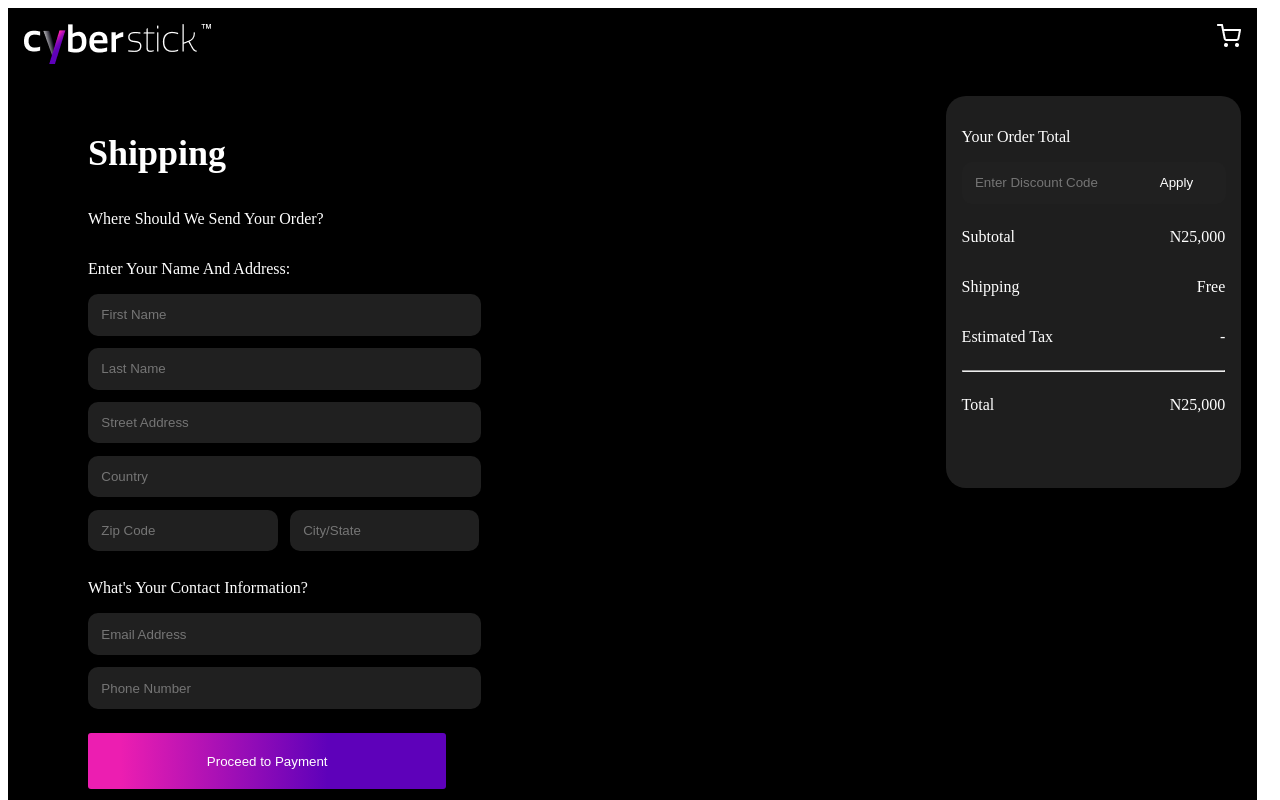
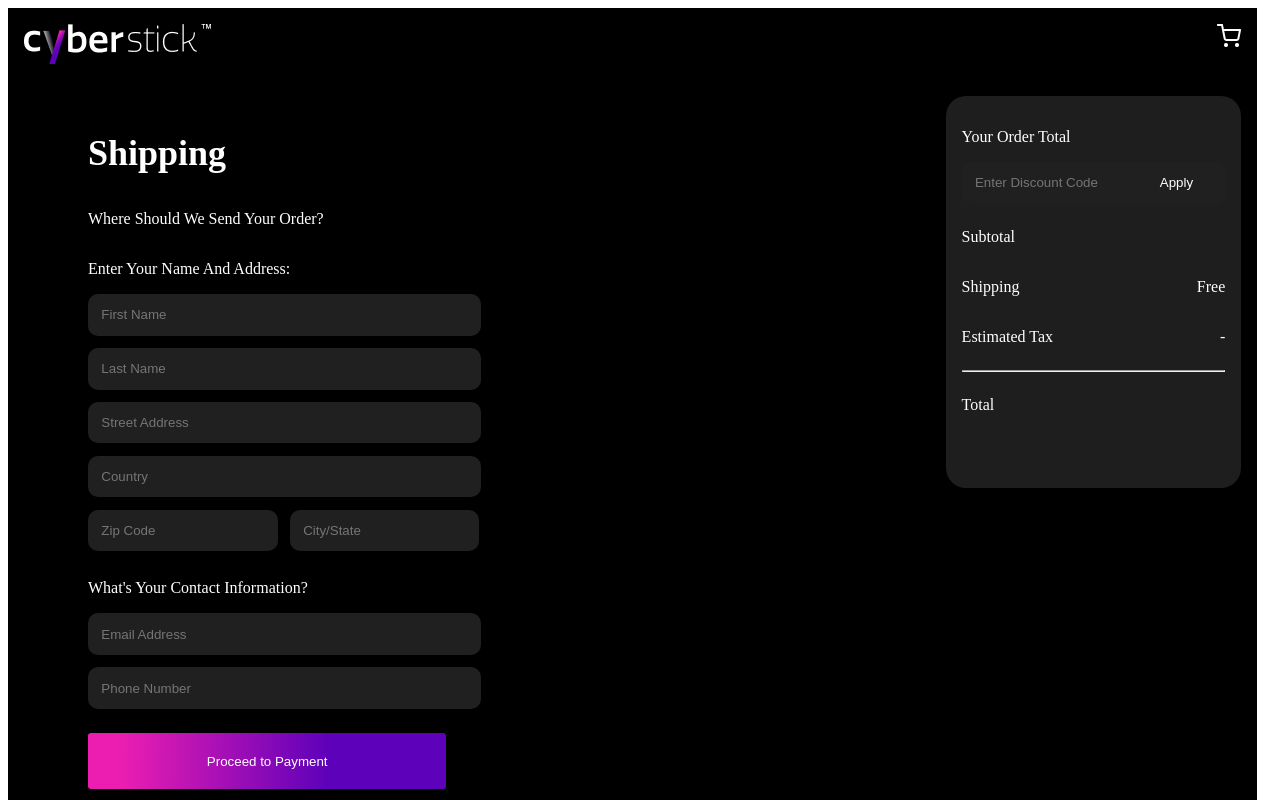
Before and after one commit to Tomivan/cyberstick, a React (Create React App) app: page /shipping in a window 1280 px wide. Shown: the top 800 px of the page. Built offline with nearby package versions, Linux system fonts and the light colour scheme; a web font is replaced by a local one.

Commit message:
price context implemented

```diff
--- a/src/components/review/review.jsx
+++ b/src/components/review/review.jsx
@@ -1,10 +1,12 @@
-import React from "react";
+import React, { useContext } from "react";
 import { Link } from "@reach/router";
 import DeviceStick from "../../assets/images/device-stick.png";
 import "./review.css";
 import { useState} from "react";
+import { PriceContext } from "../../context/priceContext";
 
 const Review = () => {
+    const {setPrice} =useContext(PriceContext)
     const [cartItem, setCartItem] = useState({
         quantity:1,
         price:39000,
@@ -12,10 +14,14 @@ const Review = () => {
     })
     const increaseQuantity = ()=>{
         setCartItem({...cartItem, quantity:cartItem.quantity + 1, price:cartItem.basePrice * (cartItem.quantity + 1)})
+
+        setPrice(cartItem.price)
     }
     const decreaseQuantity = ()=>{
         if(cartItem.quantity > 1){
         setCartItem({...cartItem, quantity:cartItem.quantity - 1, price: cartItem.basePrice * (cartItem.quantity - 1)})}
+        setPrice(cartItem.price)
+
     }
 
     return(
--- a/src/components/shipping/shipping.jsx
+++ b/src/components/shipping/shipping.jsx
@@ -1,12 +1,14 @@
-import React from "react";
+import React, {useContext} from "react";
 import { useForm } from "react-hook-form";
+import { PriceContext } from "../../context/priceContext";
 import firebase from 'firebase/compat/app';
 import 'firebase/compat/firestore';
 import "./shipping.css";
 
 const Shipping = () => {
     const {handleSubmit, register, reset } = useForm([]);
-
+    const {price} = useContext(PriceContext)
+    console.log(price)
     function shippingDetails(data) {
         const msg = `First Name: ${data.firstName}<br />
                      Last Name: ${data.lastName} <br />
@@ -58,7 +60,7 @@ const Shipping = () => {
                 </div>
                 <div className="subtotal">
                     <p>Subtotal</p>
-                    <p>N25,000</p>
+                    <p>{price}</p>
                 </div>
                 <div className="shipping">
                     <p>Shipping</p>
@@ -71,7 +73,7 @@ const Shipping = () => {
                 <hr />
                 <div className="total">
                     <p>Total</p>
-                    <p>N25,000</p>
+                    <p>{price}</p>
                 </div>
             </div>
         </div>
--- a/src/context/priceContext.jsx
+++ b/src/context/priceContext.jsx
@@ -1,4 +1,4 @@
-import { createContext, useEffect, useState } from "react";
+import { createContext, useState } from "react";
 const PriceContext = createContext({});
 
 const PriceProvider = ({children}) => {
```
